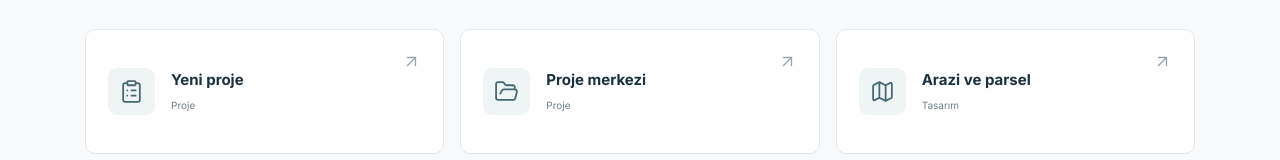
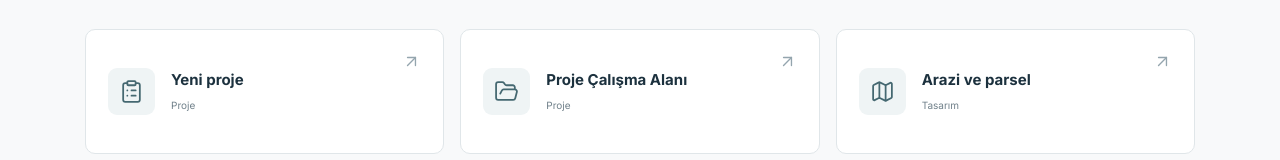
Before and after one commit to BuseIbsiroglu0637/arkemx-core-v1, a Next.js app: page / in a window 1280 px wide. Shown: the part 200-360 px from the top of the page. Built offline with nearby package versions, Linux system fonts and the light colour scheme.

Commit message:
ux: rename project center to Proje Çalışma Alanı

```diff
--- a/app/page.tsx
+++ b/app/page.tsx
@@ -16,7 +16,7 @@ export const metadata: Metadata = {
 
 const tools = [
   { name: "Yeni proje", icon: ClipboardList, href: "/proje-baslat", section: "Proje" },
-  { name: "Proje merkezi", icon: FolderOpen, href: "/dijital-proje-merkezi#canli-proje-grafigi", section: "Proje" },
+  { name: "Proje Çalışma Alanı", icon: FolderOpen, href: "/dijital-proje-merkezi#canli-proje-grafigi", section: "Proje" },
   { name: "Arazi ve parsel", icon: Map, href: "/arsa-fizibilite-studyosu", section: "Tasarım" },
   { name: "Mimari program", icon: Layers3, href: "/mimari-program-studyosu", section: "Tasarım" },
   { name: "Plan ve aks", icon: DraftingCompass, href: "/plan-ve-aks", section: "Tasarım" },
```
